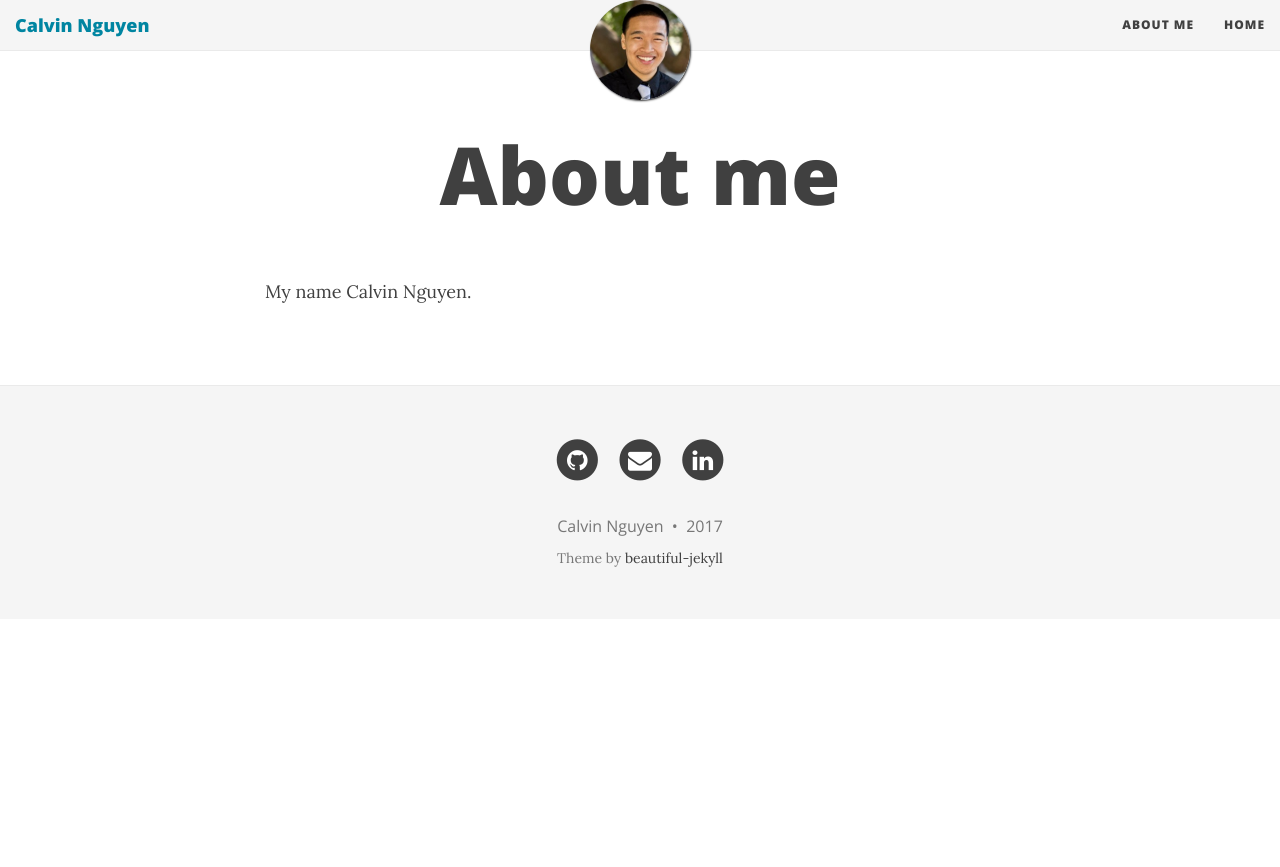
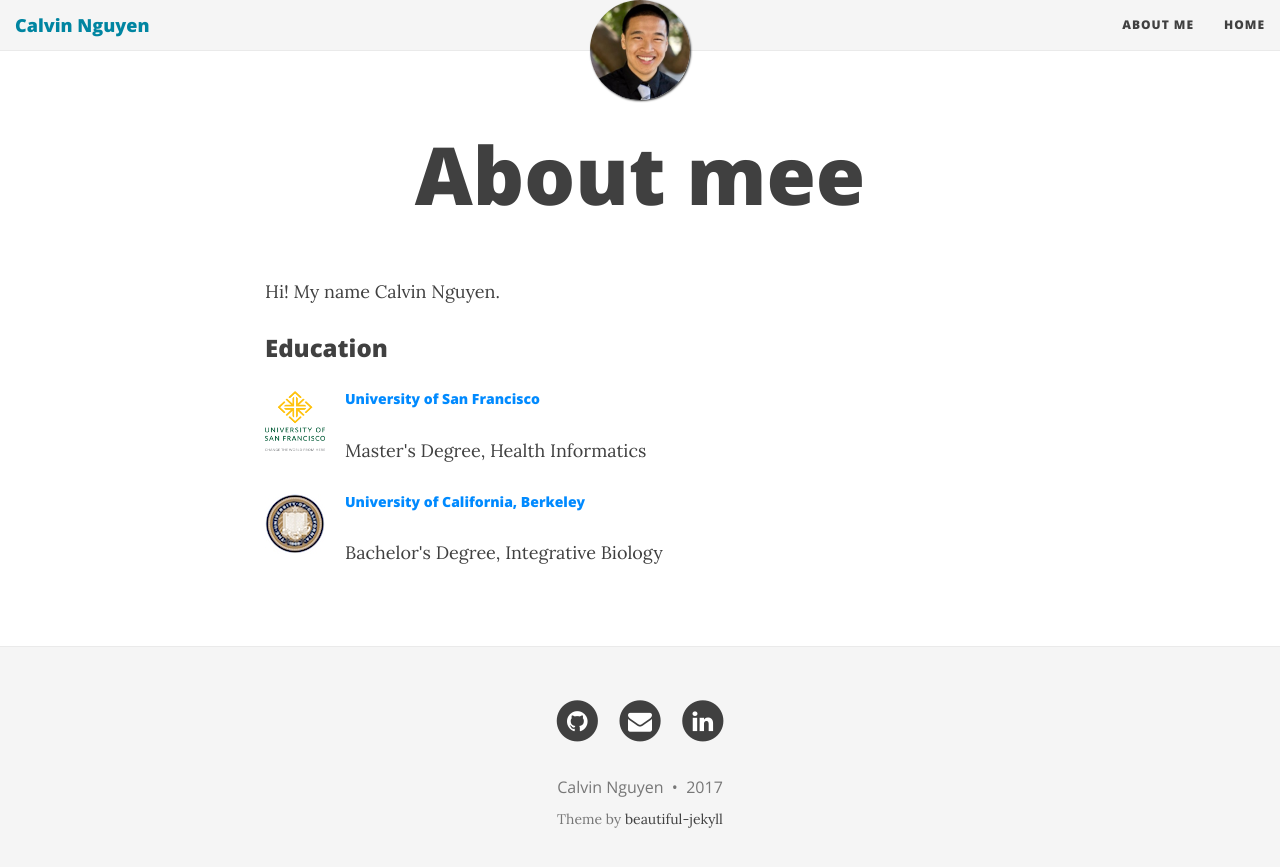
Before and after one commit to cpnguyen5/cpnguyen5.github.io, a Jekyll site: the page built from aboutme.md, in a window 1280 px wide. Shown: the top 867 px of the page. Built offline with Jekyll 4.4.1, drawn with Linux system fonts in a browser that asks for light colours; nearby versions of some CDN libraries.

Commit message:
Update aboutme.md

```diff
--- a/aboutme.md
+++ b/aboutme.md
@@ -1,7 +1,17 @@
 ---
 layout: page
-title: About me
-subtitle:
+title: About mee
+permalink: /about/
 ---
 
-My name Calvin Nguyen.
+Hi! My name Calvin Nguyen.
+
+
+### Education
+<img src="/img/usf.png" width = "60" height = "60" align = "left" style = "margin: 0px 20px 0px 0px">
+<h5><a href="https://www.usfca.edu/nursing" target="_blank">University of San Francisco</a></h5>
+<p>Master's Degree, Health Informatics</p>
+
+<img src="/img/berkeley.jpg" width = "60" height = "60" align = "left" style = "margin: 0px 20px 0px 0px">
+<h5><a href="http://www.berkeley.edu/" target="_blank">University of California, Berkeley</a></h5>
+<p>Bachelor's Degree, Integrative Biology </p>
```
Also changed, not shown: img/berkeley.jpg (added), img/usf.png (added).
